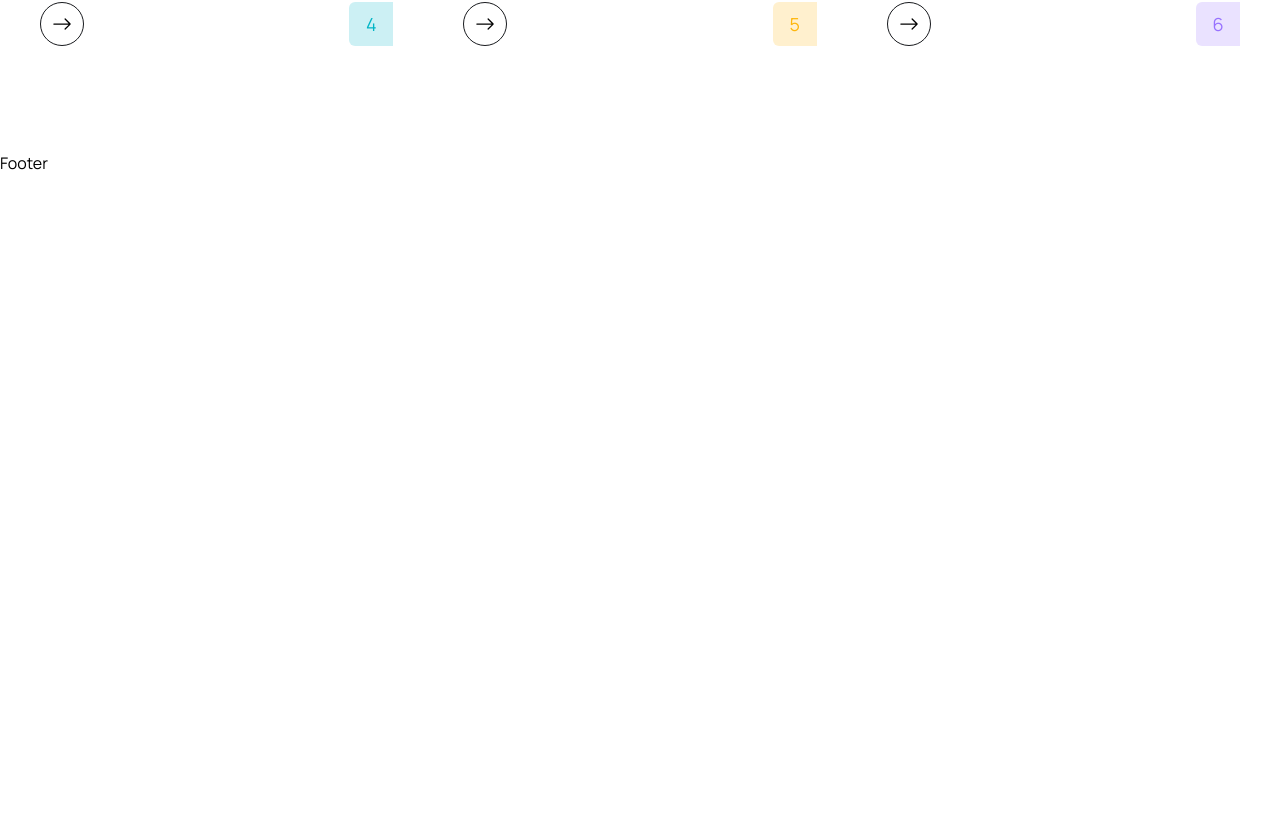
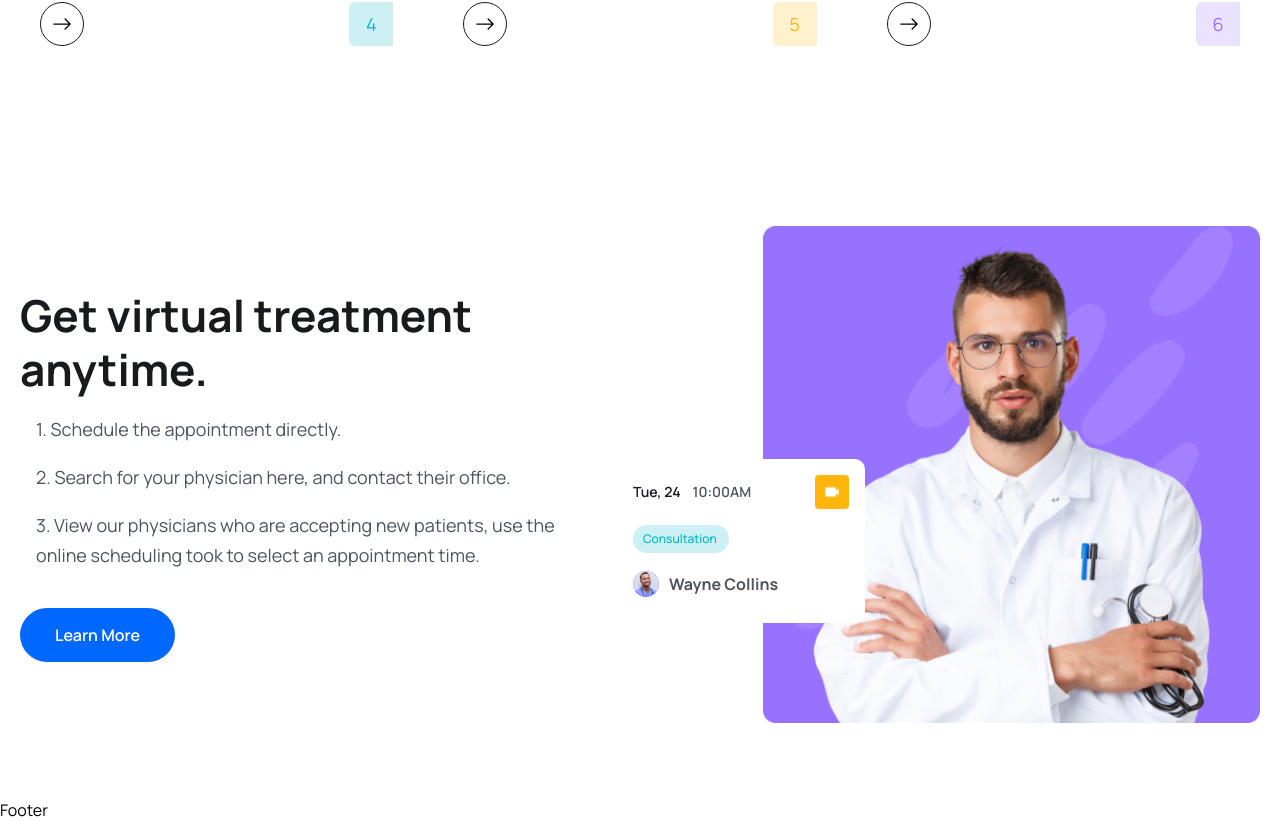
Before and after one commit to brad434/MedicareBooking, a React (Vite) app in the folder frontend/: page / in a window 1280 px wide. Shown: the part 3051-3873 px from the top of the page. Before the commit the page ends 3226 px from the top, so only its background shows below. Built offline with nearby package versions, Linux system fonts and the light colour scheme.

Commit message:
added a new section on home page the 3 features

```diff
--- a/frontend/src/pages/Home.jsx
+++ b/frontend/src/pages/Home.jsx
@@ -6,6 +6,9 @@
 import icon01 from '../assets/images/icon01.png';
 import icon02 from '../assets/images/icon02.png';
 import icon03 from '../assets/images/icon03.png';
+import featureImg from '../assets/images/feature-img.png';
+import videoIcon from '../assets/images/video-icon.png';
+import avatarIcon from '../assets/images/avatar-icon.png';
 import { Link } from 'react-router-dom';
 import { BsArrowRight } from 'react-icons/bs';
 import About from '../components/About/About';
@@ -15,7 +18,7 @@
 const Home = () => {
     return (
         <>
-            {/* ============ hero section ============== */}
+            {/* ============ HERO section ============== */}
 
             <section className='hero__section pt-[60px] 2x1:h-[800px]'>
                 <div className="container">
@@ -77,7 +80,7 @@
             {/* ============ hero section end ============== */}
 
 
-            {/* ==================== 2nd section ============  */}
+            {/* ==================== 2ND section ============  */}
             <section>
                 <div className="container">
                     <div className="lg:w-[470px] mx-auto">
@@ -144,12 +147,11 @@
             </section>
             {/* ==================== 2nd section end ============  */}
 
-            {/* ===== About Section Component */}
+            {/* ===== ABOUT Section Component */}
             <About />
             {/* ====== About Section Component End */}
 
-
-            {/* ========= Services Section =========== */}
+            {/* ========= SERVICES Section =========== */}
             <section>
                 <div className="container">
                     <div className="xl:w-[470px] mx-auto">
@@ -160,8 +162,56 @@
                     <ServiceList />
                 </div>
             </section>
+            {/* ========= Services Section End =========== */}
 
-            {/* ========= Services Section End =========== */}
+            {/* ============ FEATURES section ================= */}
+            <section>
+                <div className="container">
+                    <div className="flex items-center justify-between flex-col lg:flex-row">
+
+                        {/* ======== feature content ========== */}
+                        <div className="xl:w-[670px]">
+                            <h2 className="heading">Get virtual treatment <br /> anytime.</h2>
+                            <ul className="pl-4">
+                                <li className="text__para">1. Schedule the appointment directly.</li>
+                                <li className="text__para">2. Search for your physician here, and contact their office.</li>
+                                <li className="text__para">3. View our physicians who are accepting new patients, use the online scheduling took to select an appointment time.</li>
+                            </ul>
+                            <Link to='/'>
+                                <button className='btn'>Learn More</button>
+                            </Link>
+                        </div>
+
+                        {/* ============= feature img ============ */}
+                        <div className="relative z-10 xl:w-[770px] flex justify-end mt-[50px] lg:mt-0">
+                            <img src={featureImg} alt="" className='w-3/4' />
+
+                            <div className="w-[150px] lg:w-[248px] bg-white absolute bottom-[50px] left-0 md:bottom-[100px] md:left-5 z-20 p-2 pb-3 lg:pt-4 lg:px-4 lg:pb-[26px] rounded-[10px]">
+                                <div className="flex items-center justify-between">
+                                    <div className="flex items-center gap-[6px] lg:gap-3">
+                                        <p className='text-[10px] leading-[10px] lg:text-[14px] lg:leading-5 text-headingColor font-[600]'>Tue, 24</p>
+                                        <p className='text-[10px] leading-[10px] lg:text-[14px] lg:leading-5 text-textColor font-[600]'>10:00AM</p>
+                                    </div>
+                                    <span className='w-5 h-5 lg:w-[34px] lg:h-[34px] flex items-center justify-center bg-yellowColor rounded py-1 px-[6px] lg:py-3 lg:px-[9px]'>
+                                        <img src={videoIcon} alt="" />
+                                    </span>
+                                </div>
+
+                                <div className="w-[65px] lg:w-[96px] bg-[#CCF0F3] py-1 px-2 lg:py-[6px] lg:px-[10px] text-[8px] leading-[8px] lg:text-[12px] lg:leading-4 text-irisBlueColor font-[500] mt-2 lg:mt-4 rounded-full">
+                                    Consultation
+                                </div>
+
+                                <div className="flex items-center gap-[6px] lg:gap-[10px] mt-2 lg:mt-[18px]">
+                                    <img src={avatarIcon} alt="" />
+                                    <h4 className='text-[10px] leading-3 lg:text-[16px] lg:leading-[22px] font-[700] text-textColor'>Wayne Collins</h4>
+                                </div>
+
+                            </div>
+                        </div>
+                    </div>
+                </div>
+            </section>
+            {/* ============ Features section end ================= */}
         </>
     )
 }
```
